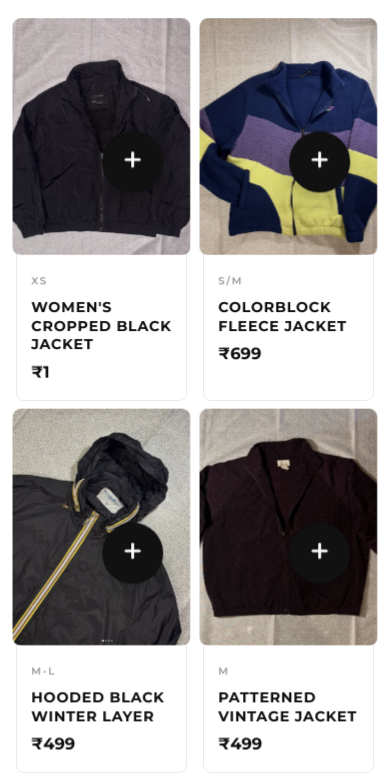
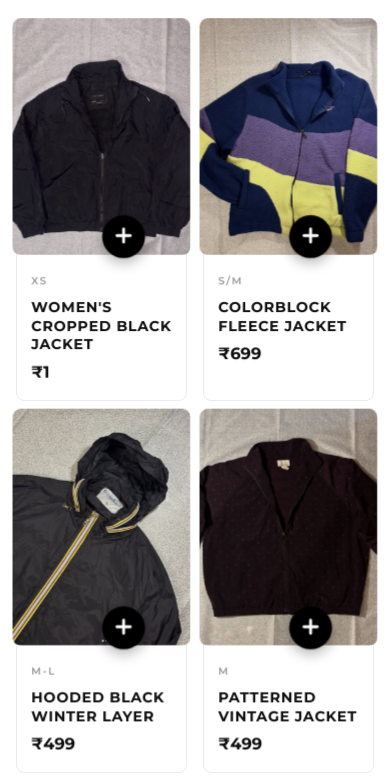
Before and after one commit to Yuvankarthic/Ware-house-Thriftzz-_-Yuvan, a React (Vite) app: page / in a window 390 px wide. Shown: the part 1128-1906 px from the top of the page. Built offline with nearby package versions, Linux system fonts and the light colour scheme.

Commit message:
style: reposition mobile quick-add button to bottom-middle

```diff
--- a/src/styles/ProductCard.css
+++ b/src/styles/ProductCard.css
@@ -62,21 +62,23 @@
     /* Slightly more rounded for the 'pop' image */
 }
 
-/* 📱 Mobile Plus Button — Center of card */
+/* 📱 Mobile Plus Button — Bottom middle of image */
 .mobile-plus-btn {
     display: none;
     /* Hidden by default (Desktop) */
     position: absolute;
-    top: 50%;
+    bottom: 0;
+    /* Align to bottom of image */
     left: 50%;
-    transform: translate(-50%, -50%);
-    width: 54px;
-    height: 54px;
-    background-color: var(--text-main);
+    transform: translate(-50%, 50%);
+    /* Float it right on the edge */
+    width: 38px;
+    height: 38px;
+    background-color: #000;
     color: #fff;
     border: none;
     border-radius: 50%;
-    box-shadow: 0 8px 24px rgba(0, 0, 0, 0.25);
+    box-shadow: 0 4px 12px rgba(0, 0, 0, 0.3);
     z-index: 10;
     align-items: center;
     justify-content: center;
```
